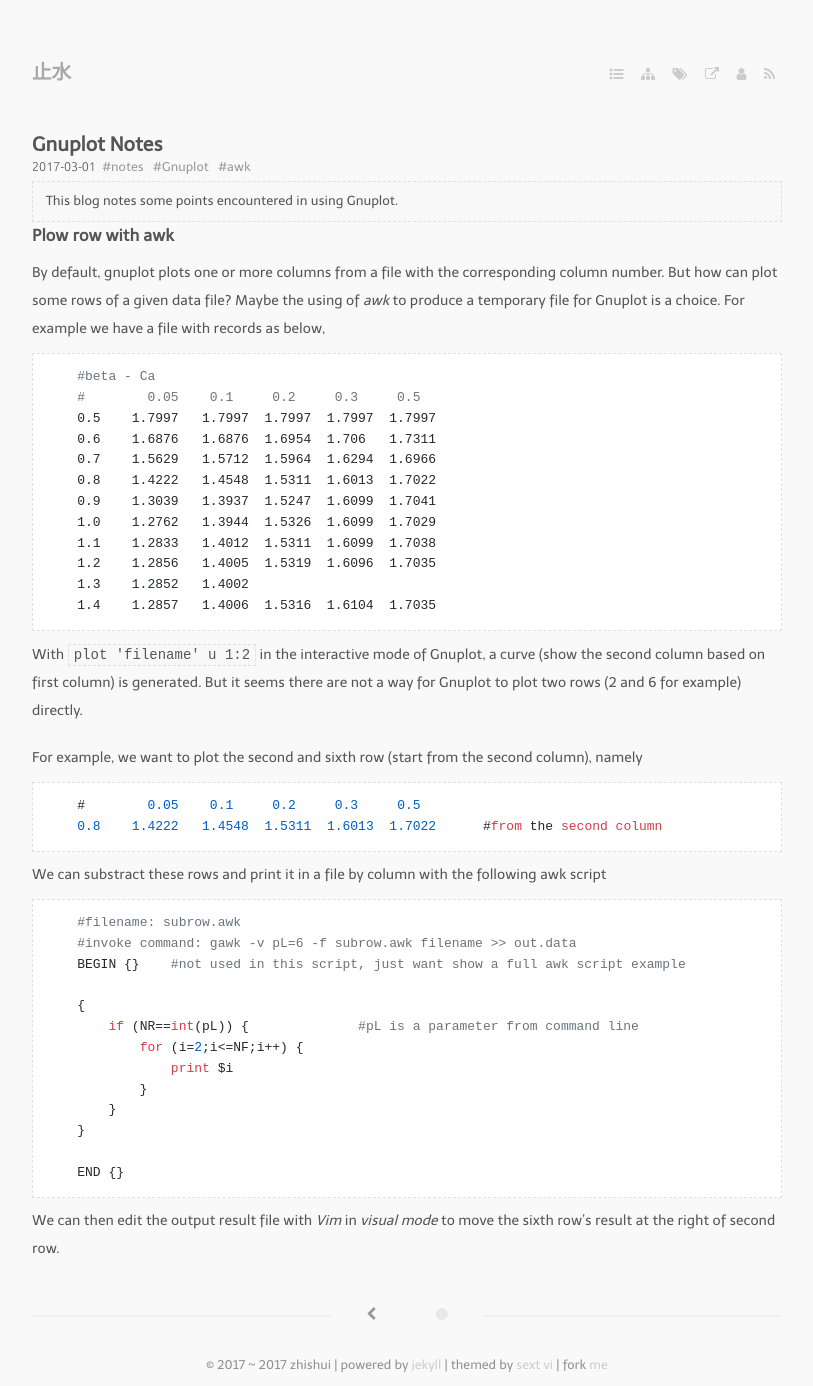
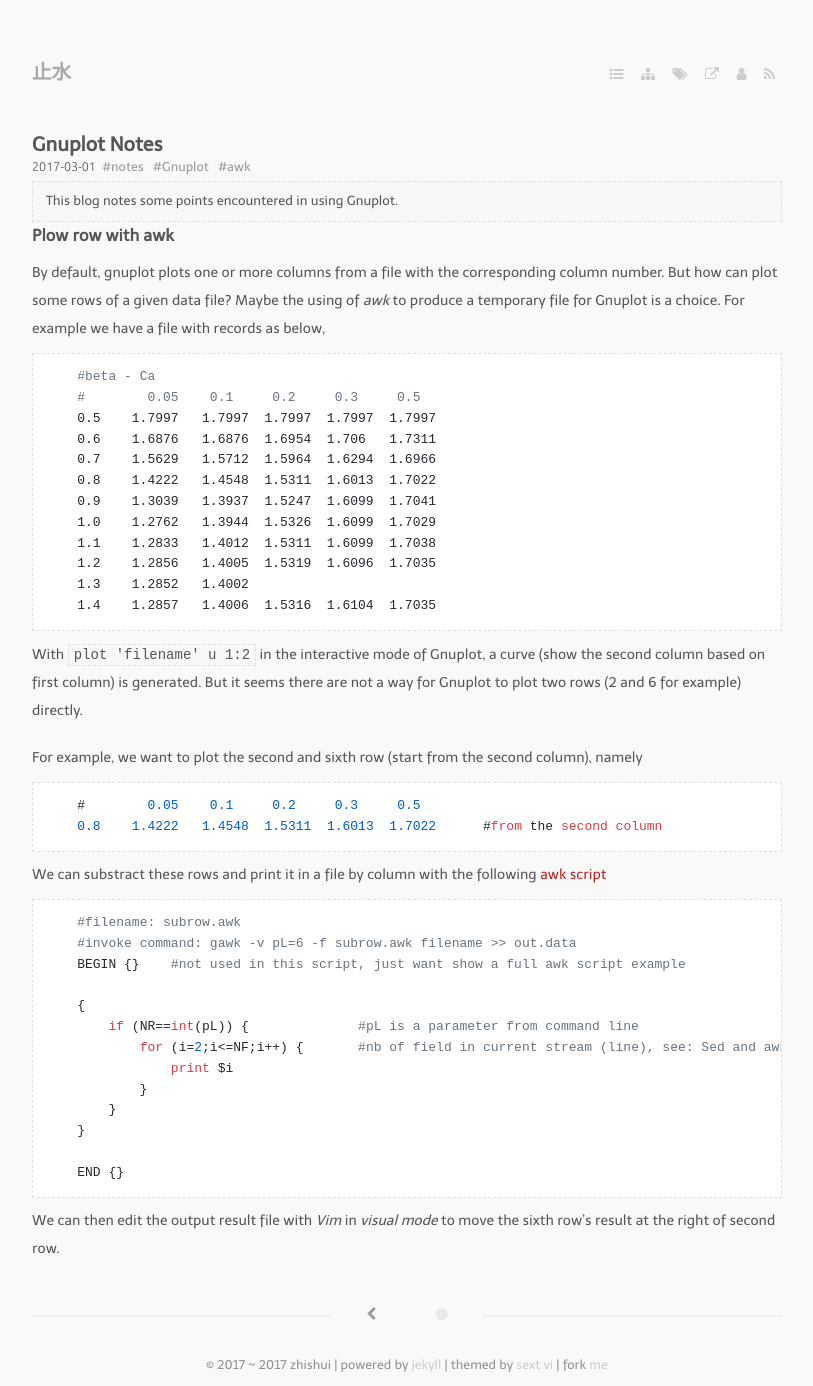
Before and after one commit to bizhishui/bizhishui.github.io, a Jekyll site: the page built from _posts/2017-03-01-Gnuplot-Notes.md, in a window 1280 px wide. Shown: the whole page, without its empty margins (233-1046 px from the left). Built offline with Jekyll 4.4.1, drawn with Linux system fonts in a browser that asks for light colours; nearby versions of some CDN libraries; some web fonts are replaced; a script that is not in the unit is left out.

Commit message:
minor corrections

````diff
--- a/_posts/2017-03-01-Gnuplot-Notes.md
+++ b/_posts/2017-03-01-Gnuplot-Notes.md
@@ -40,7 +40,7 @@ For example, we want to plot the second and sixth row (start from the second col
     0.8    1.4222   1.4548  1.5311  1.6013  1.7022      #from the second column
 ```
 
-We can substract these rows and print it in a file by column with the following awk script
+We can substract these rows and print it in a file by column with the following [awk script](http://www.thegeekstuff.com/sed-awk-101-hacks-ebook/)
 
 ```
     #filename: subrow.awk
@@ -49,7 +49,7 @@ We can substract these rows and print it in a file by column with the following
 
     {
         if (NR==int(pL)) {              #pL is a parameter from command line
-            for (i=2;i<=NF;i++) {
+            for (i=2;i<=NF;i++) {       #nb of field in current stream (line), see: Sed and awk 101 hacks
                 print $i
             }
         }
````
